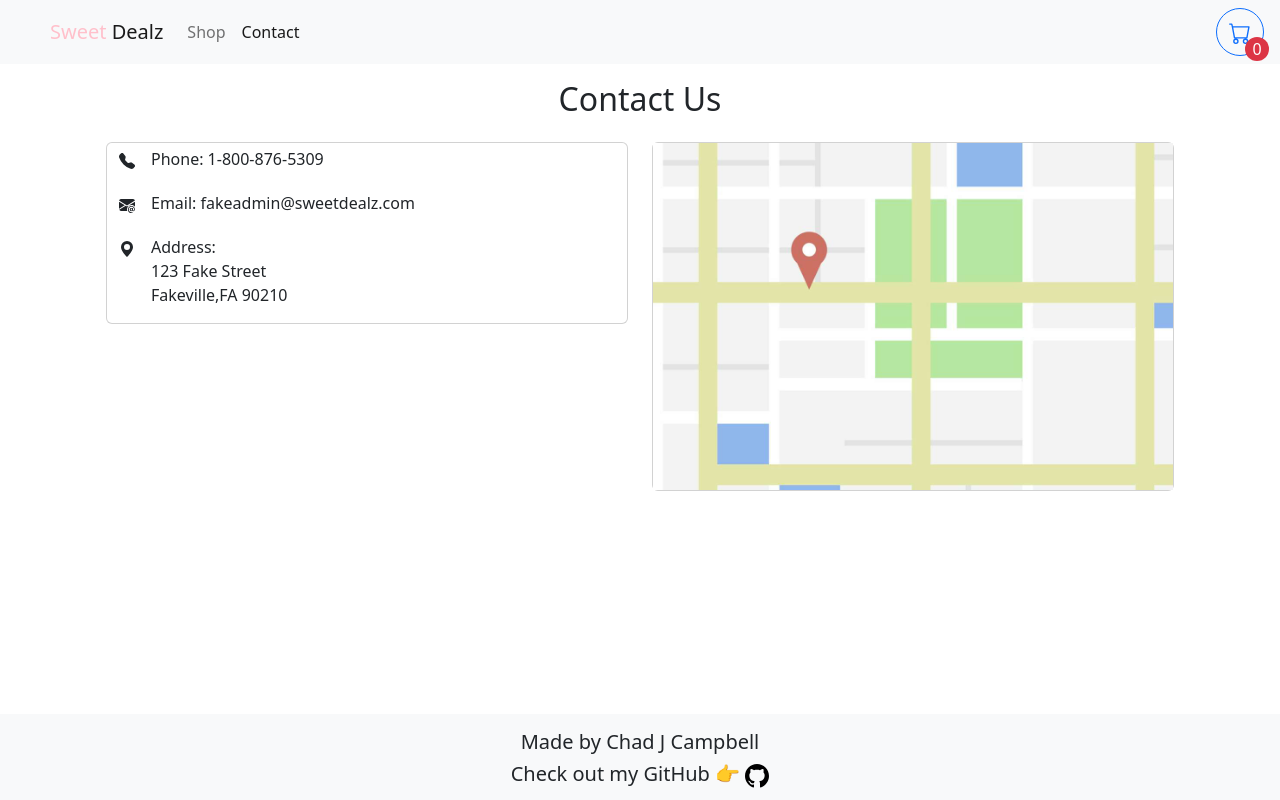
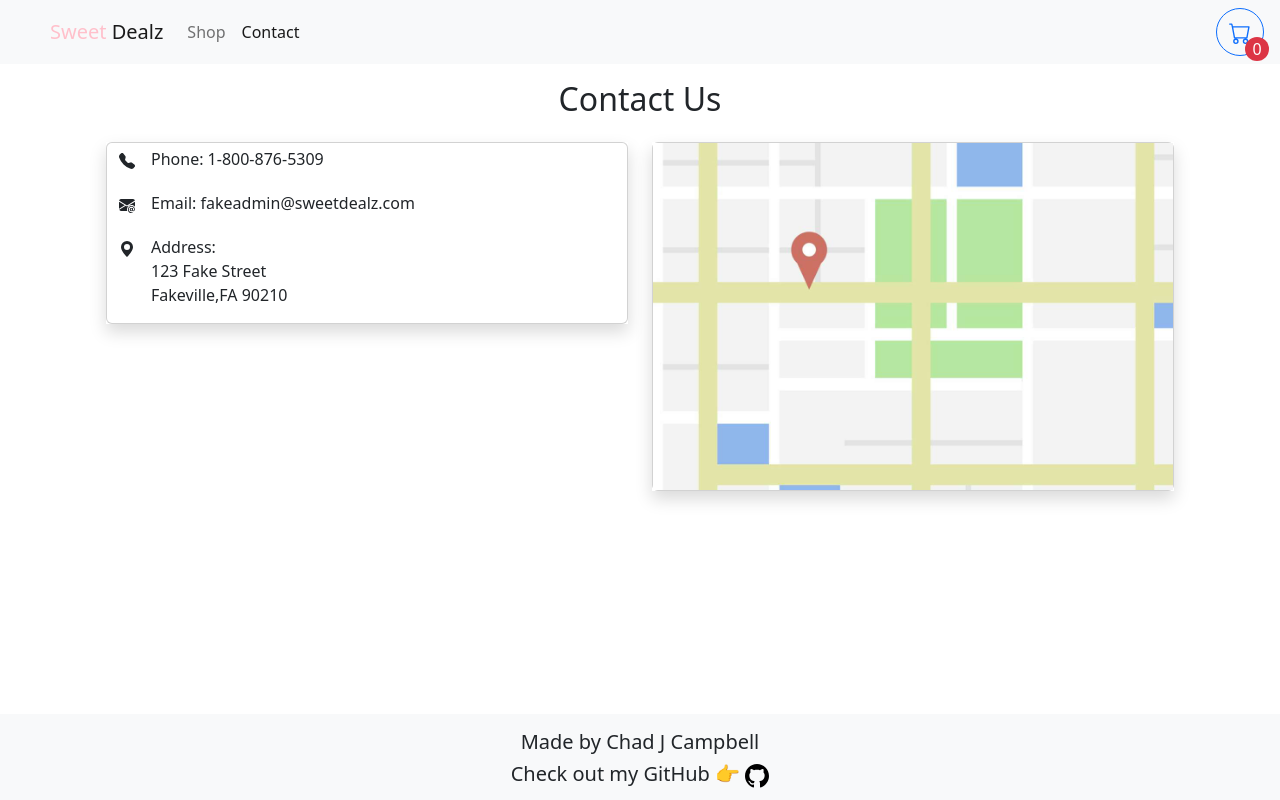
Before and after one commit to chadjcampbell/shopping-cart, a React (Vite) app: page /contact in a window 1280 px wide. Built offline with nearby package versions, Linux system fonts and the light colour scheme; no server answers.

Commit message:
animate contacts page

```diff
--- a/src/pages/Contact.tsx
+++ b/src/pages/Contact.tsx
@@ -1,3 +1,4 @@
+import { motion } from "framer-motion";
 import { Card, Container, Row, Col } from "react-bootstrap";
 import { ContactCard } from "../components/ContactCard";
 
@@ -7,16 +8,28 @@ export default function Contact() {
       <h2 className="text-center mt-3">Contact Us</h2>
       <Container>
         <Row xs={1} md={2}>
-          <Col className="mt-3">
+          <motion.div
+            initial={{ opacity: 0, scale: 0.5, x: -200 }}
+            animate={{ opacity: 1, scale: 1, x: 0 }}
+            transition={{ duration: 0.5 }}
+          >
+            <Col className="mt-3 shadow">
               <Card className="mx-auto">
                 <ContactCard />
               </Card>
             </Col>
-          <Col className="mt-3">
+          </motion.div>
+          <motion.div
+            initial={{ opacity: 0, scale: 0.5, x: 200 }}
+            animate={{ opacity: 1, scale: 1, x: 0 }}
+            transition={{ duration: 0.5 }}
+          >
+            <Col className="mt-3 shadow">
               <Card className="mx-auto">
                 <img src="../public/fakemap.jpg" />
               </Card>
             </Col>
+          </motion.div>
         </Row>
       </Container>
     </Container>
```
Lines whose indentation alone changed are shown as unchanged.
